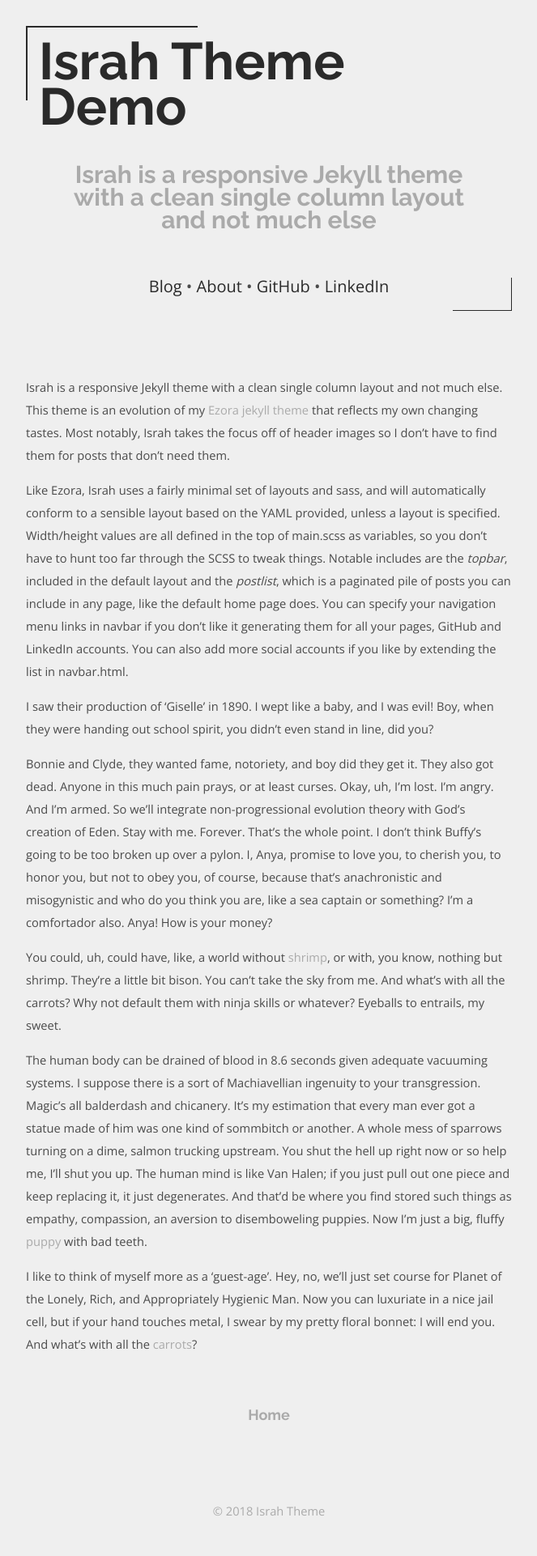
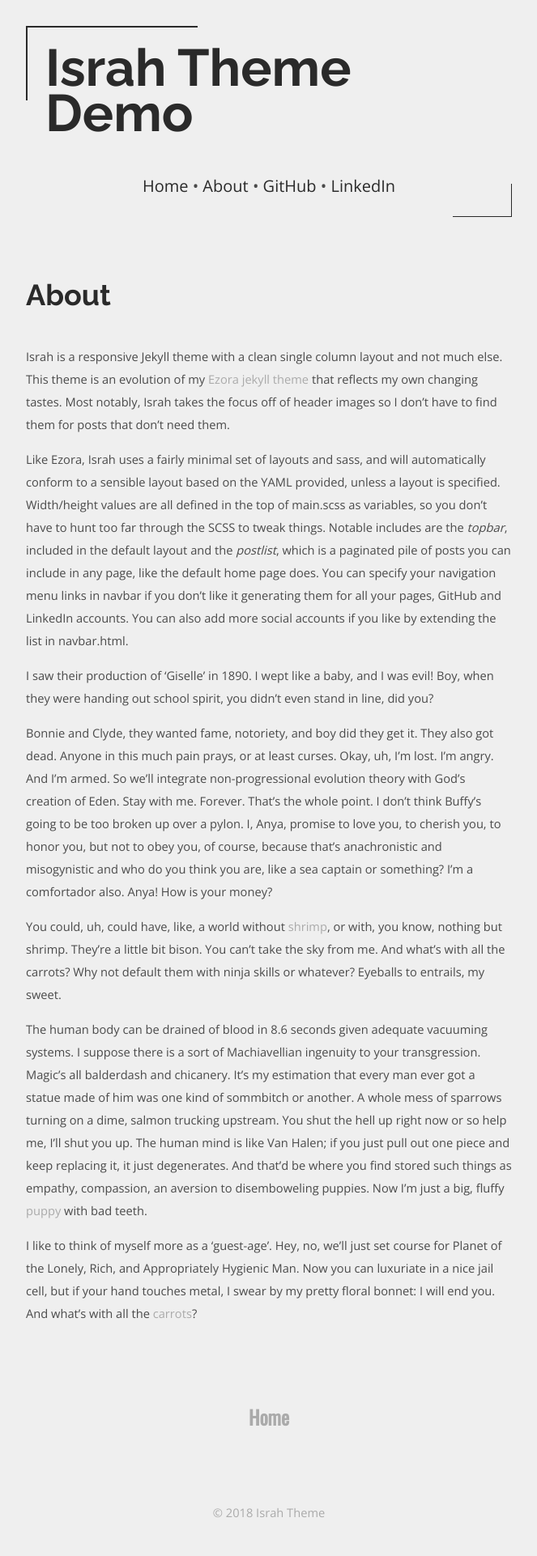
Before and after one commit to ezrasavard/israh-jekyll-theme, a Jekyll site: the page built from _pages/about/index.md, in a window 1280 px wide. Shown: the whole page at 81% size, without its empty margins (308-971 px from the left). Built offline with Jekyll 4.4.1, drawn with Linux system fonts in a browser that asks for light colours; before the commit the page ends 1895 px from its top, so only the background shows below that.

Commit message:
more formatting tweaks, favicon

```diff
--- a/_includes/footer.html
+++ b/_includes/footer.html
@@ -3,6 +3,5 @@
     {% if page.url != tmp %}
         <h2><a href="{{ site.baseurl }}/">Home</a></h2>
     {% endif %}
-    <div class="divider"></div>
     <p>&copy; 2018 <a href=http://www.github.com/ezrasavard/israh-jekyll-theme>Israh Theme</a></p>
 </footer>
--- a/_includes/navbar.html
+++ b/_includes/navbar.html
@@ -1,6 +1,6 @@
 <nav>
     <span>
-    <a class=navlink href="{{ site.baseurl }}/">Blog</a>
+    <a class=navlink href="{{ site.baseurl }}/">Home</a>
     <span>&bull;</span>
     {% for pages in site.pages %}
         {% if pages.title != "Home" %}
--- a/_includes/topbar.html
+++ b/_includes/topbar.html
@@ -1,11 +1,14 @@
 <div class="topbar", "group">
     <div class=title-box>
-        <div class=top-left-graphics-box></div>
         <a class=navlink href="{{ site.baseurl }}/"><h1>{{ site.greeting }}</h1></a>
     </div>
-    <div class=vanishing-box>
-        <h2>{{ site.description }}</h2>
-    </div>
+    <div class=top-left-graphics-box></div>
+    {% if page.title == "Home" %}
+        <div class=vanishing-box>
+            <h2>{{ site.description }}</h2>
+        </div>
+    {% endif %}
+    {% include navbar.html %}
     <div class=bottom-right-graphics-box></div>
-    {% include navbar.html %}
+
 </div>
--- /dev/null
+++ b/_layouts/page.html
@@ -0,0 +1,13 @@
+---
+layout: default
+---
+
+<article>
+    <div class=posttitle>
+        <h1>{{ page.title }}</h1>
+        <br>
+    </div>
+
+    {{ content }}
+
+</article>
--- a/_sass/israh.scss
+++ b/_sass/israh.scss
@@ -13,8 +13,6 @@ body {
   color: $normal-color;
   -webkit-font-smoothing: antialiased;
   -webkit-text-size-adjust: 100%;
-  padding: 0px;
-  margin: 0px;
 }
 
 .topbar {
@@ -25,7 +23,7 @@ body {
     width: 35%;
     height: 90px;
     position: absolute;
-    float: left;
+    z-index: 1;
     top: 0px;
     left: 0px;
     border-left: 2px solid $dark-color;
@@ -38,7 +36,7 @@ body {
     width: 12%;
     height: 40px;
     position: absolute;
-    float: right;
+    z-index: 1;
     bottom: 0px;
     right: 0px;
     border-right: 1px solid $dark-color;
@@ -54,33 +52,69 @@ body {
     @media (max-width: $column-width-trigger) {max-height: 0;}
   }
   .title-box {
+    position: relative;
+    z-index: 2;
     width: $column-width;
-    margin: 10px auto;
+    margin-top: 32px;
+    margin-bottom: 0px;
+    margin-left: auto;
+    margin-right: auto;
     @media (max-width: $column-width-trigger) {
       width: auto;
       padding-left: $column-padding;
       padding-right: $column-padding;
     }
   }
+  nav {
+    position: relative;
+    z-index: 2;
+    padding-top: 24px;
+    padding-bottom: 24px;
+    margin-top: 24px;
+    margin-bottom: 80px;
+    font-size: 20px;
+    text-align: center;
+    @media (max-width: $column-width-trigger) {
+      max-width: 100%;
+      padding-left: $column-padding + 20px;
+      padding-right: $column-padding + 20px;
+    }
+  }
+  .navlink {
+    color: $dark-color;
+    &:hover,
+    &:focus, {
+      border-bottom: 1px solid $dark-color;
+    }
+  }
   h1 {
     color: $dark-color;
     font-family: 'Raleway', Arial, sans-serif;
-    margin-top: 32px;
-    margin-bottom: 12px;
-    padding-top: 16px;
-    padding-left: 16px;
+    padding-top: 24px;
+    padding-left: 24px;
+    padding-right: 24px;
     font-size: 64px;
     line-height: 56px;
-    width: 90%;
   }
   h2 {
     color: $light-color;
+    font-family: 'Oswald', sans-serif;
     font-size: 30px;
-    padding-top: 0px;
-    margin-top: 24px;
+    margin-top: 48px;
     text-align: center;
     margin-left: 30px;
     margin-right: 30px;
+  }
+}
+
+/* Main Column */
+main {
+  width: $column-width;
+  margin: 10px auto;
+  @media (max-width: $column-width-trigger) {
+    width: auto;
+    padding-left: $column-padding;
+    padding-right: $column-padding;
   }
 }
 
@@ -88,8 +122,7 @@ body {
   h1 {
     color: $dark-color;
     font-family: 'Raleway', Arial, sans-serif;
-    margin: 20px 0px 0px;
-    padding: 0px 0px 6px 0px;
+    margin-top: 20px;
     font-size: 36px;
     line-height: 32px;
   }
@@ -102,90 +135,51 @@ body {
   }
 }
 
+.snippet {
+  margin-top: 60px;
+  margin-bottom: 60px;
+}
+
 h1 {
   color: $dark-color;
   font-family: 'Raleway', Arial, sans-serif;
-  margin: 18px 0px 12px;
-  padding: 6px 0px 6px 0px;
-  font-size: 48px;
-  line-height: 42px;
+  font-size: 30px;
+  // line-height: 32px;
+  margin-top: 32px;
+  margin-bottom: 18px;
 }
 
-nav {
-  background: inherit;
-  padding-top: 24px;
-  padding-bottom: 16px;
-  margin-top: 24px;
-  margin-bottom: 80px;
-  font-size: 20px;
+h2 {
+  font-family: 'Oswald', sans-serif;
+  color: $light-color;
+  font-size: 24px;
+  margin-top: 32px;
+  margin-bottom: 18px;
+}
+
+footer {
+  margin-top: 100px;
+  margin-bottom: 10px;
   text-align: center;
-  @media (max-width: $column-width-trigger) {
-    max-width: 100%;
-    padding-left: $column-padding;
-    padding-right: $column-padding;
+  color: $light-color;
+  p {
+    margin-top: 90px;
+    margin-bottom: 40px;
   }
 }
 
-.navlink {
-  color: $dark-color;
-  &:hover,
-  &:focus, {
-    border-bottom: 1px solid $dark-color;
+.pagination {
+  margin-top: 100px;
+  text-align: center;
+  font-size: 20px;
+  span {
+    padding-left: 8px;
+    padding-right: 8px;
   }
-}
-
-.group:after { // the "clearfix hack" in a minimal form
-  content: "";
-  display: table;
-  clear: both;
-}
-
-.divider {
-  margin: 90px 40px;
-}
-
-footer {
-  margin: 30px 0 10px;
-  padding-top: 20px;
-  text-align: center;
-  color: $light-color;
-}
-
-h2, .pagination {
-  font-family: 'Raleway', Arial, sans-serif;
-  color: $normal-color;
-  margin: 10px 0px 6px;
-  font-size: 18px;
-}
-
-.pagination {
-  text-align: center;
 }
 
 p {
     margin-bottom: 15px;
-}
-
-/* Main Block */
-main {
-  width: $column-width;
-  margin: 10px auto;
-  @media (max-width: $column-width-trigger) {
-    width: auto;
-    padding-left: $column-padding;
-    padding-right: $column-padding;
-  }
-}
-
-h1.date {
-  font-family: 'Oswald', sans-serif;
-  color: $light-color;
-  font-size: 24px;
-  margin-top: 4px;
-  margin-bottom: 16px;
-  padding-bottom: 2px;
-  text-align: right;
-  border-bottom: 1px solid $light-color
 }
 
 a {
@@ -210,34 +204,6 @@ img, iframe {
   -moz-box-shadow: rgba(0,0,0,0.3) 0 1px 3px;
   box-shadow: rgba(0, 0, 0, 0.3) 0 1px 3px;
   display: block;
-}
-
-.snippet {
-  margin-top: 60px;
-  margin-bottom: 60px;
-}
-
-.image-box {
-  position: relative;
-  background: inherit;
-  overflow: hidden;
-  img { // fill the box
-    width: 100%;
-  }
-}
-
-.lineno {
-  background: $bg-color;
-  color: $light-color;
-  display: inline-block;
-  padding: 0 5px;
-  border-right:1px solid #ccc;
-  -webkit-touch-callout: none;
-  -webkit-user-select: none;
-  -khtml-user-select: none;
-  -moz-user-select: none;
-  -ms-user-select: none;
-  user-select: none;
 }
 
 ul, ol {
```
Also changed, not shown: _includes/postlist.html (+8 -8 lines), _pages/about/index.md (+1 -1 lines), favicon.png.
